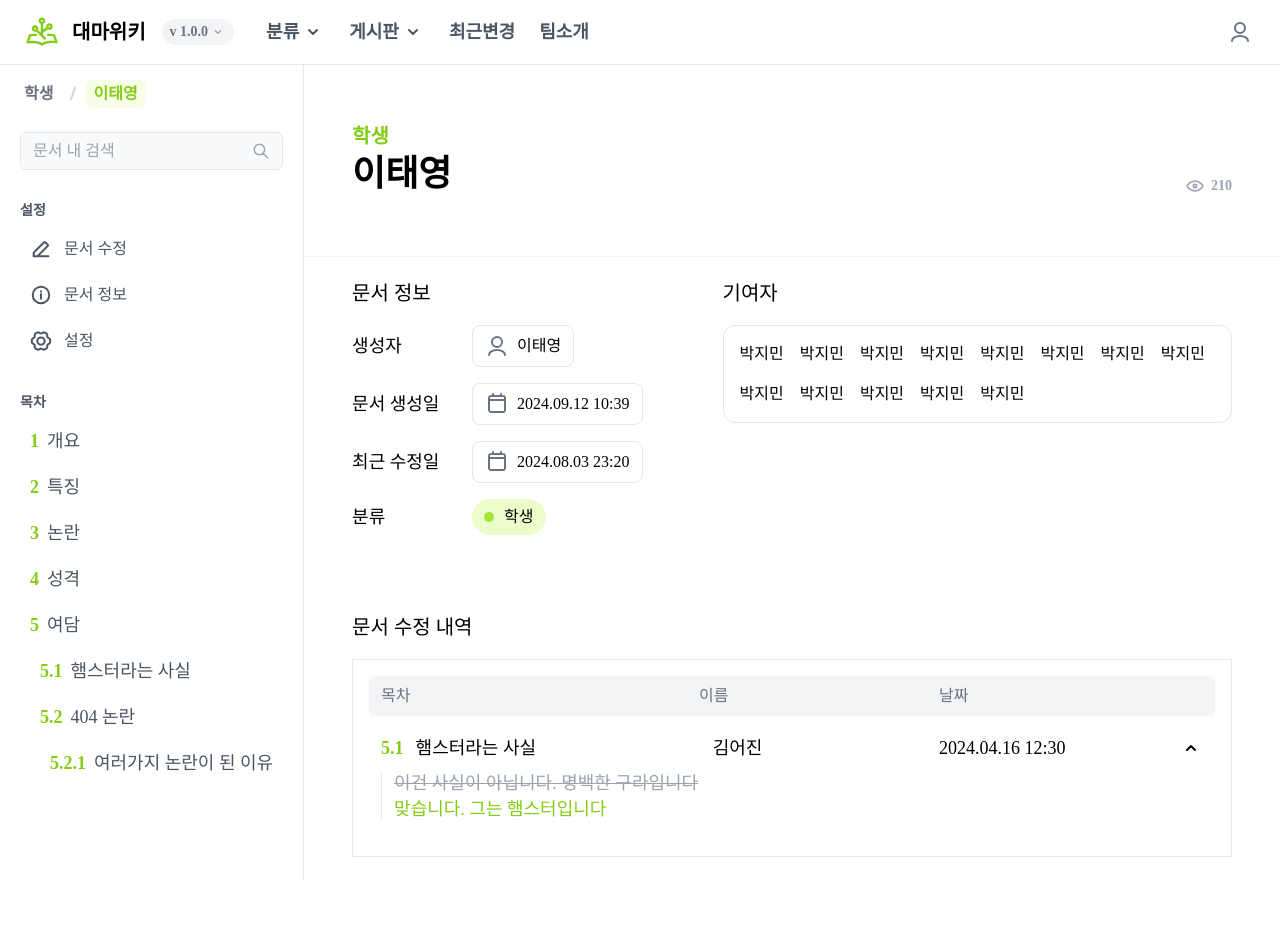
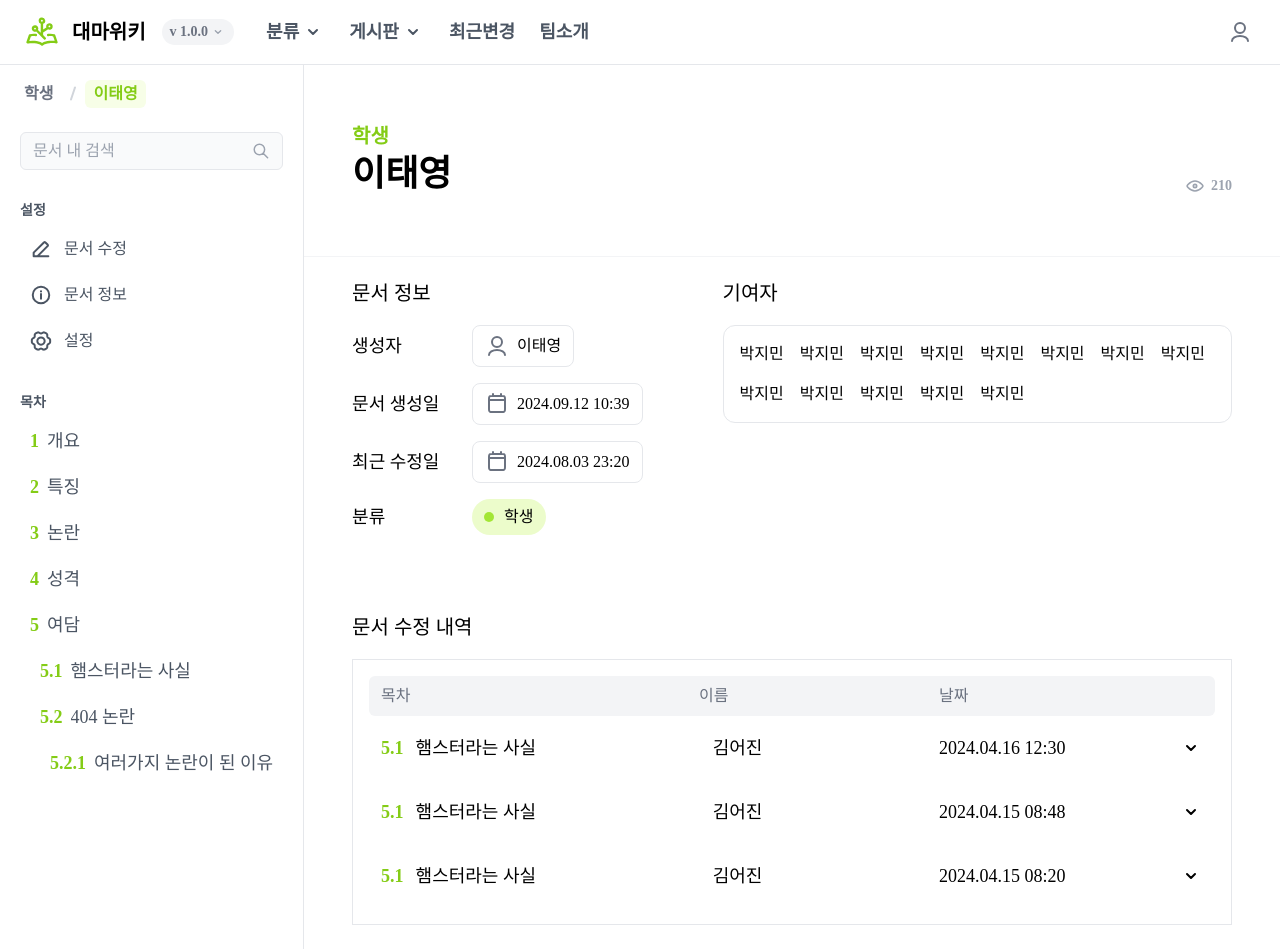
Before and after one commit to Daemawiki/Claudia, a Next.js app: page /document/1/userInfo in a window 1280 px wide. Before the commit the page ends 881 px from the top, so only its background shows below. Built offline with nearby package versions, Linux system fonts and the light colour scheme.

Commit message:
add :: 문저 정보 퍼블리싱

```diff
--- a/src/app/document/[id]/userInfo/EditHistory.tsx
+++ b/src/app/document/[id]/userInfo/EditHistory.tsx
@@ -6,6 +6,8 @@ interface PropsType {
   editor: string;
   editDate: string;
   editHistory: { value: string; added?: true; removed?: true }[];
+  isOpen: boolean;
+  handleOpen: () => void;
 }
 
 interface HistoryProps {
@@ -18,18 +20,24 @@ const EditHistory = ({
   editor,
   editDate,
   editHistory,
+  isOpen,
+  handleOpen,
 }: PropsType) => {
   return (
     <div className="py-5 px-7 flex flex-col gap-3">
-      <div className="flex items-center text-medium18 text-black">
+      <div
+        className="flex items-center text-medium18 text-black"
+        onClick={handleOpen}
+      >
         <div className="flex-grow flex gap-3">
           <span className="text-semibold18 text-lime500">{index}</span>
           <span>{title}</span>
         </div>
         <div className="max-w-[240px] flex-grow">{editor}</div>
         <div className="flex-grow max-w-[240px]">{editDate}</div>
-        <Arrow direction="up" />
+        <Arrow direction={isOpen ? "up" : "down"} />
       </div>
+      {isOpen && (
         <div className="flex-col flex px-3 gap-1 text-medium18 border-l-[1px] border-gray200">
           {editHistory
             .filter(history => history.added || history.removed)
@@ -41,6 +49,7 @@ const EditHistory = ({
               ),
             )}
         </div>
+      )}
     </div>
   );
 };
--- a/src/app/document/[id]/userInfo/page.tsx
+++ b/src/app/document/[id]/userInfo/page.tsx
@@ -1,8 +1,73 @@
+"use client";
+
 import { Sidebar } from "@/components";
 import { Title } from "../Title";
 import { User, Calendar } from "@/app/assets";
 import EditHistory from "./EditHistory";
+import { useState } from "react";
+
+interface MockDataType {
+  index: string;
+  title: string;
+  editor: string;
+  editDate: string;
+  editHistory: { value: string; removed?: true; added?: true }[];
+}
+
 export default function UserInfo() {
+  const MockData: MockDataType[] = [
+    {
+      index: "5.1",
+      title: "햄스터라는 사실",
+      editor: "김어진",
+      editDate: "2024.04.16 12:30",
+      editHistory: [
+        {
+          value: "이건 사실이 아닙니다. 명백한 구라입니다",
+          removed: true,
+        },
+        {
+          value: "맞습니다. 그는 햄스터입니다",
+          added: true,
+        },
+      ],
+    },
+    {
+      index: "5.1",
+      title: "햄스터라는 사실",
+      editor: "김어진",
+      editDate: "2024.04.15 08:48",
+      editHistory: [
+        {
+          value: "이건 사실이 아닙니다. 명백한 구라입니다",
+          added: true,
+        },
+      ],
+    },
+    {
+      index: "5.1",
+      title: "햄스터라는 사실",
+      editor: "김어진",
+      editDate: "2024.04.15 08:20",
+      editHistory: [
+        {
+          value: "사실 이태영은 햄스터입니다.",
+          added: true,
+        },
+        {
+          value: "그는 귀여운 인간입니다.",
+          removed: true,
+        },
+      ],
+    },
+  ];
+
+  const [openHistory, setOpenHistory] = useState<number | null>(null);
+
+  const handleOpen = (number: number) => {
+    setOpenHistory(prev => (prev === number ? null : number));
+  };
+
   return (
     <div className="flex justify-center pt-16">
       <Sidebar fixed />
@@ -73,22 +138,20 @@ export default function UserInfo() {
                   <div className="w-6"></div>
                 </div>
               </div>
-              <EditHistory
-                index="5.1"
-                title="햄스터라는 사실"
-                editor="김어진"
-                editDate="2024.04.16 12:30"
-                editHistory={[
-                  {
-                    value: "이건 사실이 아닙니다. 명백한 구라입니다",
-                    removed: true,
-                  },
-                  {
-                    value: "맞습니다. 그는 햄스터입니다",
-                    added: true,
-                  },
-                ]}
-              />
+              {MockData.map(
+                ({ index, title, editor, editDate, editHistory }, key) => (
+                  <EditHistory
+                    key={key}
+                    index={index}
+                    title={title}
+                    editor={editor}
+                    editDate={editDate}
+                    editHistory={editHistory}
+                    isOpen={openHistory === key}
+                    handleOpen={() => handleOpen(key)}
+                  />
+                ),
+              )}
             </div>
           </div>
         </div>
```
Lines whose indentation alone changed are shown as unchanged.
